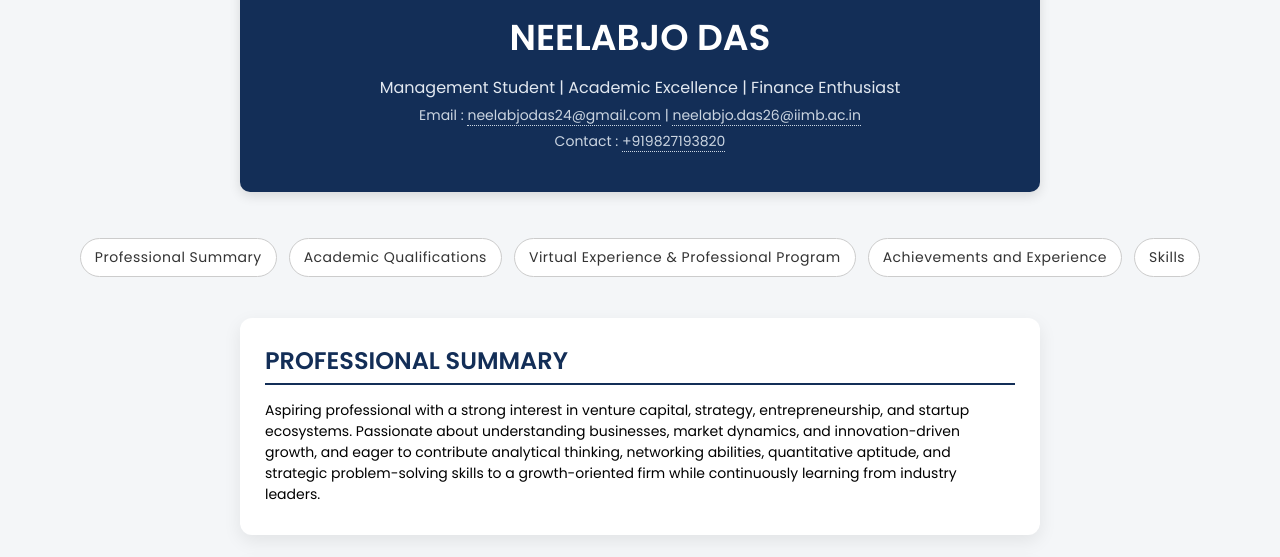
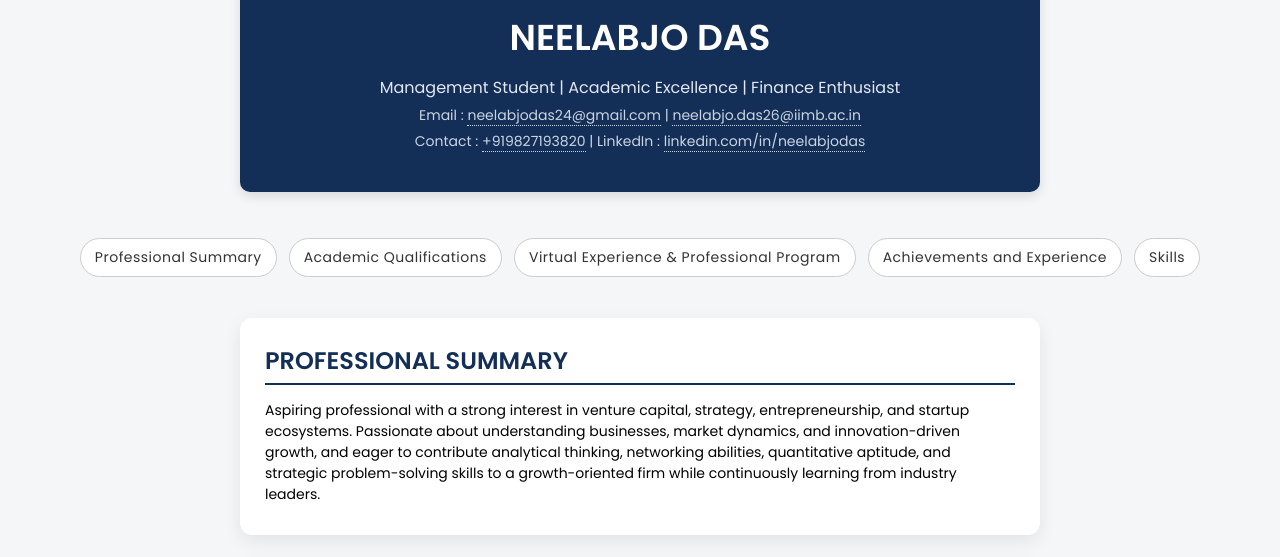
Before and after one commit to neelabjodas/26120847_WD_MTProject, a plain HTML site: page index.html in a window 1280 px wide. Shown: the part 238-795 px from the top of the page. Drawn offline with Linux system fonts and the light colour scheme.

Commit message:
Update LinkedIn link
Added LinkedIn link

```diff
--- a/index.html
+++ b/index.html
@@ -289,7 +289,7 @@ table {
             <p class = "first">Management Student | Academic Excellence | Finance Enthusiast</p>
 
             <p class = "second">Email : <a href="mailto:neelabjodas24@gmail.com">neelabjodas24@gmail.com</a> | <a href="mailto:neelabjo.das26@iimb.ac.in">neelabjo.das26@iimb.ac.in</a></p>
-            <p class = "third">Contact : <a href="tel:+919827193820">+919827193820</a></p>
+            <p class = "third">Contact : <a href="tel:+919827193820">+919827193820</a> | LinkedIn : <a href="https://www.linkedin.com/in/neelabjodas" target="_blank" rel="noopener noreferrer">linkedin.com/in/neelabjodas</a></p>
         </div>
     </header>
 
```
